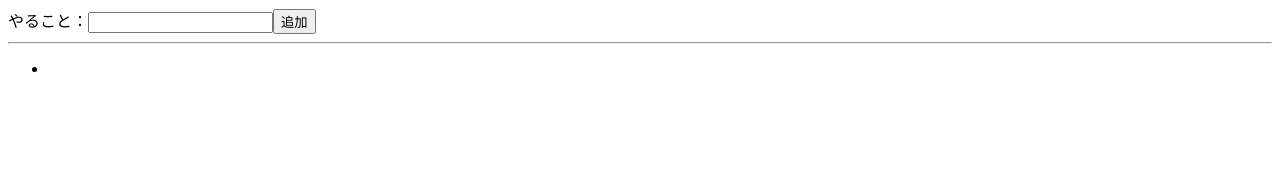
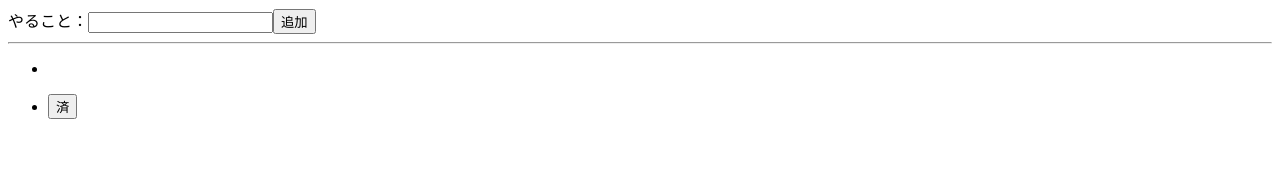
Before and after one commit to Vogel-425/ReactStady, a React (Create React App) app: page / in a window 1280 px wide. Both pictures are taken after a click on the button "追加". Shown: the top 184 px of the page. Built offline with nearby package versions, Linux system fonts and the light colour scheme.

Commit message:
Todoリスト 済のリストに取り消し線を付与

```diff
--- a/src/EventArgs.jsx
+++ b/src/EventArgs.jsx
@@ -21,6 +21,20 @@
       }
     ]);
   };
+
+  const handleDone = e => {
+    setTodo(todo.map(item => {
+      if(item.id === Number(e.target.dataset.id)){
+        return {
+          ...item,
+          isDone : true
+        };
+      }else {
+        return item;
+      }
+    }));
+  };
+
   return(
     <div>
      <label>
@@ -33,6 +47,15 @@
         <li key={item.id}>{item.title}</li>
       ))}
      </ul>
+     <ul>
+      {todo.map(item =>(
+        <li key={item.id}
+        className={item.isDone ? 'done':''}>
+          {item.title}
+          <button type="button" onClick={handleDone} data-id={item.id}>済</button>
+        </li>
+      ))}
+     </ul>
     </div>
   );
  }
```
